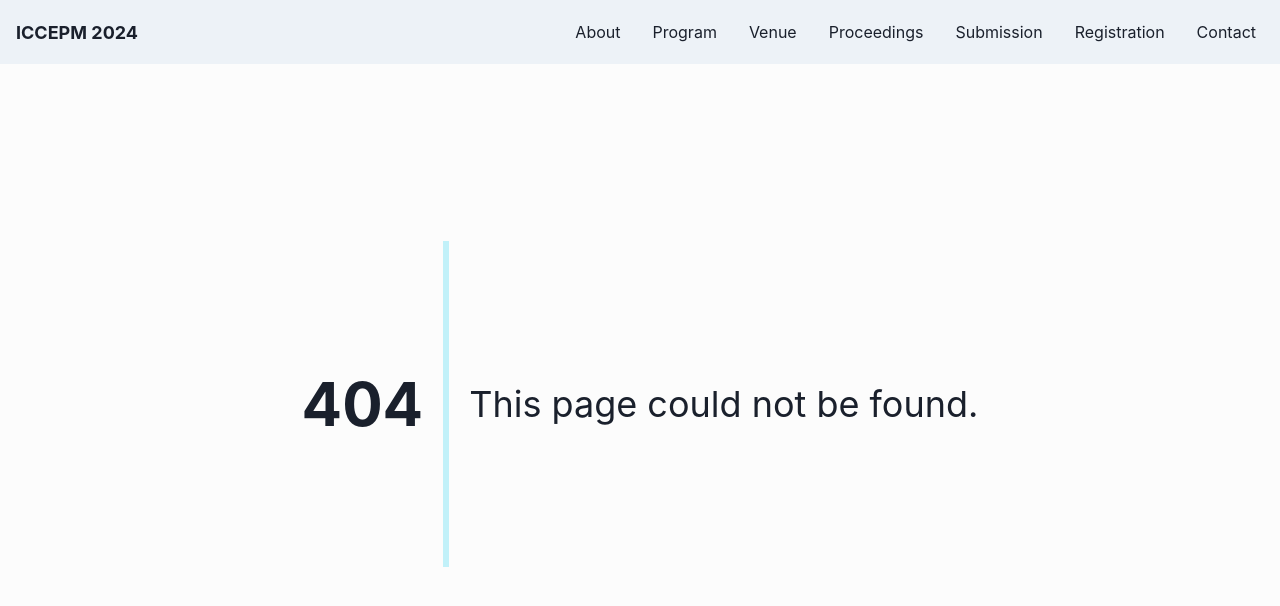
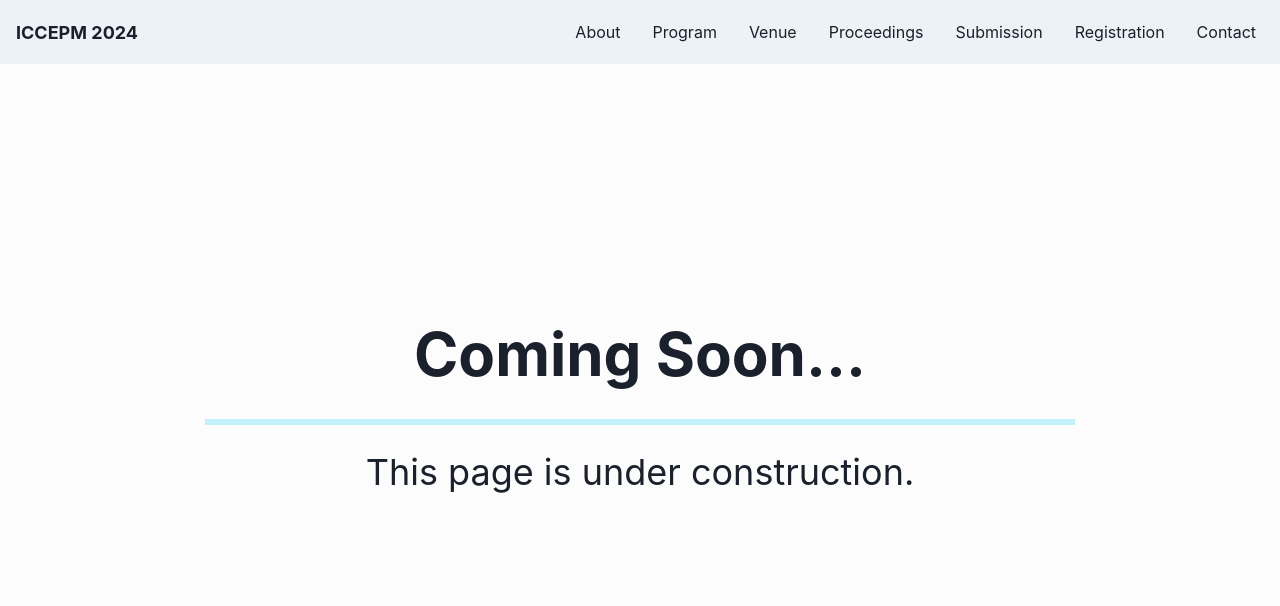
Before and after one commit to ktaroabobon/iccepm2024, a React (Create React App) app: page /venue in a window 1280 px wide. Before the commit this address had no page. Shown: the top 606 px of the page. Built offline with nearby package versions, Linux system fonts and the light colour scheme.

Commit message:
add: ComingSoon component

```diff
--- a/src/App.tsx
+++ b/src/App.tsx
@@ -7,6 +7,10 @@ import { Contact } from "./pages/Contact";
 import { Registration } from "./pages/Registration";
 import { Box, ChakraProvider } from "@chakra-ui/react";
 import { FourOhFour } from "./pages/404";
+import { Program } from "./pages/Program";
+import { Venue } from "./pages/Venue";
+import { Proceedings } from "./pages/Proceedings";
+import { Submission } from "./pages/Submission";
 
 function App() {
   return (
@@ -16,8 +20,12 @@ function App() {
           <Routes>
             <Route path={"/"} element={<Home />} />
             <Route path={"/about"} element={<About />} />
+            <Route path={"/program"} element={<Program />} />
+            <Route path={"/venue"} element={<Venue />} />
+            <Route path={"/proceedings"} element={<Proceedings />} />
+            <Route path={"/submission"} element={<Submission />} />
+            <Route path={"/registration"} element={<Registration />} />
             <Route path={"/contact"} element={<Contact />} />
-            <Route path={"/registration"} element={<Registration />} />
             <Route path={"*"} element={<FourOhFour />} />
           </Routes>
         </BrowserRouter>
--- /dev/null
+++ b/src/components/ComingSoon.tsx
@@ -0,0 +1,35 @@
+import React from "react";
+import { Box, Divider, Text, VStack } from "@chakra-ui/react";
+
+export const ComingSoon = () => {
+  return (
+    <>
+      <Box height={"80vh"} display={"flex"}>
+        <VStack
+          h={"400px"}
+          w={"1080px"}
+          maxWidth={"100%"}
+          maxHeight={"100%"}
+          mx={"auto"}
+          my={"auto"}
+          spacing={5}
+          justifyContent={"center"}
+          alignItems={"center"}
+        >
+          <Text fontSize="6xl" as={"b"}>
+            Coming Soon...
+          </Text>
+          <Divider
+            orientation={"horizontal"}
+            borderWidth={"3px"}
+            borderColor={"cyan.200"}
+            w={"80%"}
+          />
+          <Text fontSize={"4xl"} as={"h2"}>
+            This page is under construction.
+          </Text>
+        </VStack>
+      </Box>
+    </>
+  );
+};
--- a/src/pages/About.tsx
+++ b/src/pages/About.tsx
@@ -1,10 +1,11 @@
 import React from "react";
 import { Base } from "./Base";
+import { ComingSoon } from "../components/ComingSoon";
 
 export const About: React.FC = () => {
   return (
     <Base>
-      <h1>About is Here</h1>
+      <ComingSoon />
     </Base>
   );
 };
--- a/src/pages/Proceedings.tsx
+++ b/src/pages/Proceedings.tsx
@@ -1,10 +1,11 @@
 import React from "react";
 import { Base } from "./Base";
+import { ComingSoon } from "../components/ComingSoon";
 
-export const Submission: React.FC = () => {
+export const Proceedings: React.FC = () => {
   return (
     <Base>
-      <h1>Submission is Here</h1>
+      <ComingSoon />
     </Base>
   );
 };
--- a/src/pages/Program.tsx
+++ b/src/pages/Program.tsx
@@ -1,10 +1,11 @@
 import React from "react";
 import { Base } from "./Base";
+import { ComingSoon } from "../components/ComingSoon";
 
 export const Program: React.FC = () => {
   return (
     <Base>
-      <h1>Program is Here</h1>
+      <ComingSoon />
     </Base>
   );
 };
--- a/src/pages/Submission.tsx
+++ b/src/pages/Submission.tsx
@@ -1,10 +1,11 @@
 import React from "react";
 import { Base } from "./Base";
+import { ComingSoon } from "../components/ComingSoon";
 
 export const Submission: React.FC = () => {
   return (
     <Base>
-      <h1>Submission is Here</h1>
+      <ComingSoon />
     </Base>
   );
 };
--- a/src/pages/Venue.tsx
+++ b/src/pages/Venue.tsx
@@ -1,10 +1,11 @@
 import React from "react";
 import { Base } from "./Base";
+import { ComingSoon } from "../components/ComingSoon";
 
 export const Venue: React.FC = () => {
   return (
     <Base>
-      <h1>Venue is Here</h1>
+      <ComingSoon />
     </Base>
   );
 };
```
